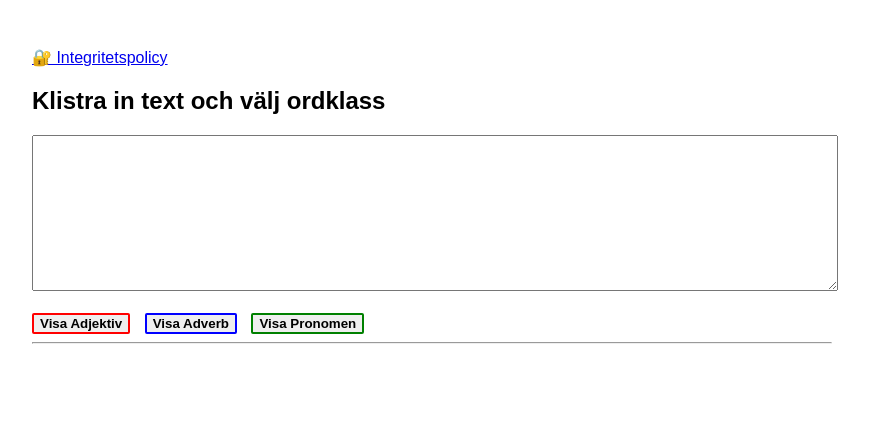
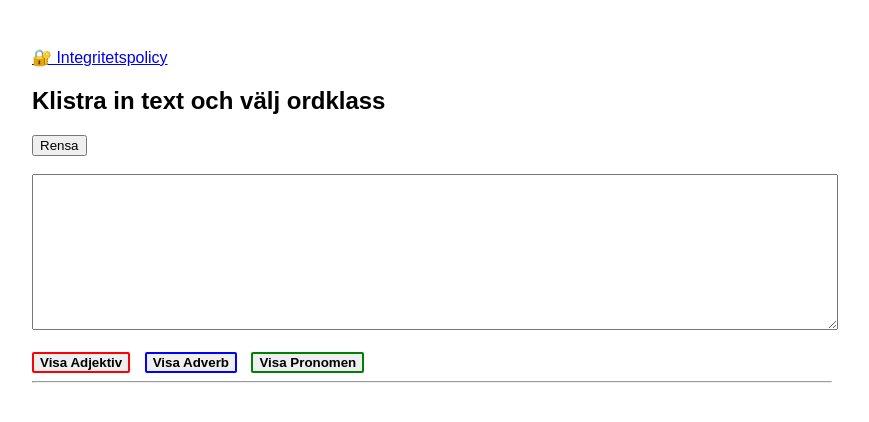
Before and after one commit to ermteri/markera-ordklass, a Flask app: page / in a window 1280 px wide. Shown: the top 422 px of the page, without its empty margins (208-1077 px from the left). Run offline with Flask 3, Linux system fonts and the light colour scheme.

Commit message:
Added rensa button

```diff
--- a/templates/index.html
+++ b/templates/index.html
@@ -10,8 +10,11 @@
        <a href="{{ url_for('privacy') }}">🔐 Integritetspolicy</a>
     </p>
     <h2>Klistra in text och välj ordklass</h2>
+    <button onclick="clearInputField()">Rensa</button>
+    <br>
+    <br>
     <form method="POST">
-        <textarea name="input_text">{{ input_text }}</textarea><br><br>
+        <textarea name="input_text" id="input_text">{{ input_text }}</textarea><br><br>
         <button class="button-basic adj-button" name="show_class" value="adjektiv">Visa Adjektiv</button>
         <button class="button-basic adv-button" name="show_class" value="adverb">Visa Adverb</button>
         <button class="button-basic pron-button" name="show_class" value="pron">Visa Pronomen</button>
@@ -26,5 +29,10 @@
             <p>Andel av totala ord: <strong>{{ percentage }}%</strong></p>
         </div>
     {% endif %}
+    <script>
+        function clearInputField() {
+            document.getElementById('input_text').value = "";
+        }
+    </script>
 </body>
 </html>
```
